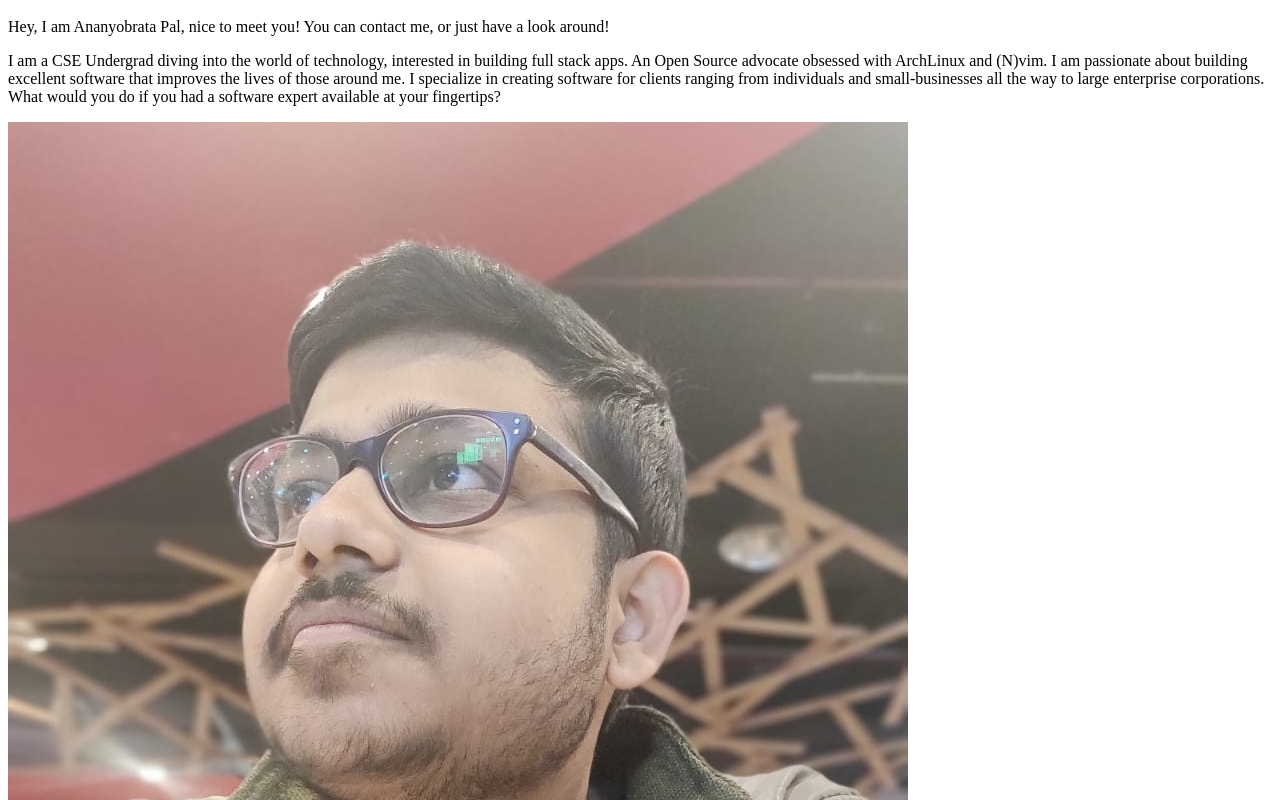
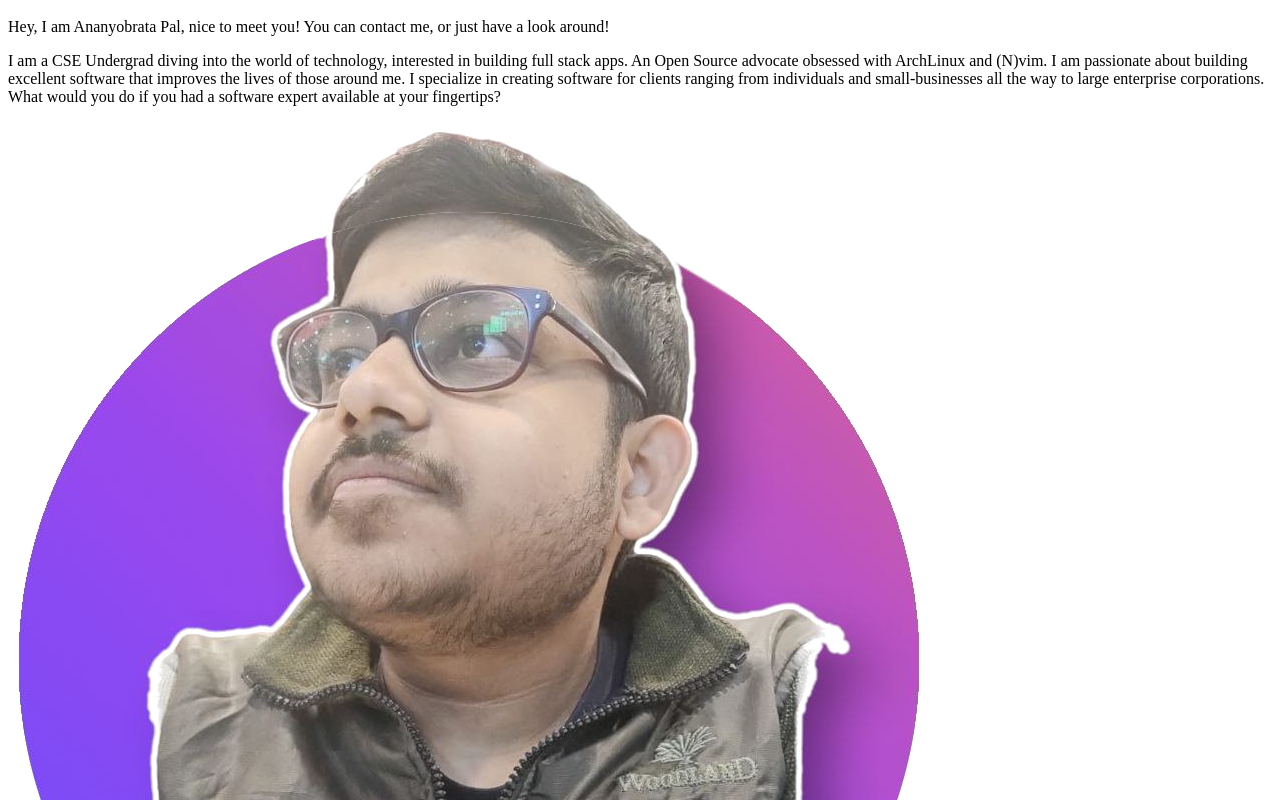
Before and after one commit to ananyo141/Portfolio, a React (Create React App) app: page / in a window 1280 px wide. Shown: the part 520-1320 px from the top of the page. Built offline with nearby package versions, Linux system fonts and the light colour scheme.

Commit message:
fix face, fix some layouts

```diff
--- a/src/components/About.jsx
+++ b/src/components/About.jsx
@@ -1,5 +1,5 @@
 import React from "react";
-import facePhoto from "../assets/face.jpeg";
+import facePhoto from "../assets/face.png";
 
 const About = () => {
   return (
@@ -26,11 +26,13 @@
           fingertips?
         </p>
       </div>
-      <img
-        src={facePhoto}
-        className="w-60 rounded-xl block mt-5 md:mt-12 mr-4 border-t-4 border-b-4"
-        alt="Image of Me"
-      />
+      <div className="bg-gray-400 rounded-full p-4 mt-5 md:mt-12 mr-4">
+        <img
+          src={facePhoto}
+          className="w-60 bg-white shadow-black shadow-2xl rounded-full"
+          alt="Image of Me"
+        />
+      </div>
     </div>
   );
 };
--- a/src/components/Projects.jsx
+++ b/src/components/Projects.jsx
@@ -5,7 +5,7 @@
     <div
       id="carouselExampleCrossfade"
       name="Projects"
-      className="carousel slide carousel-fade relative"
+      className="carousel w-1/2 slide relative"
       data-bs-ride="carousel"
     >
       <div className="carousel-indicators absolute right-0 bottom-0 left-0 flex justify-center p-0 mb-4">
--- a/src/components/Testimonials.jsx
+++ b/src/components/Testimonials.jsx
@@ -2,13 +2,19 @@
 
 const Testimonials = () => {
   return (
-    <section name="Testimonials" className="mb-20 text-gray-700">
+    <section
+      name="Testimonials"
+      className="flex flex-col items-center mb-20 text-gray-700"
+    >
+      <div className="w-fit lg:w-1/2">
         <div className="text-center md:max-w-xl lg:max-w-3xl mx-auto">
-        <h3 className="text-3xl font-bold mb-6 text-gray-800">Testimonials</h3>
+          <h3 className="text-3xl font-bold mb-6 text-gray-800">
+            Testimonials
+          </h3>
           <p className="mb-6 pb-2 md:mb-12 md:pb-0">
-          Lorem ipsum dolor sit amet, consectetur adipisicing elit. Fugit, error
-          amet numquam iure provident voluptate esse quasi, veritatis totam
-          voluptas nostrum quisquam eum porro a pariatur veniam.
+            Lorem ipsum dolor sit amet, consectetur adipisicing elit. Fugit,
+            error amet numquam iure provident voluptate esse quasi, veritatis
+            totam voluptas nostrum quisquam eum porro a pariatur veniam.
           </p>
         </div>
 
@@ -38,8 +44,8 @@
                       d="M464 256h-80v-64c0-35.3 28.7-64 64-64h8c13.3 0 24-10.7 24-24V56c0-13.3-10.7-24-24-24h-8c-88.4 0-160 71.6-160 160v240c0 26.5 21.5 48 48 48h128c26.5 0 48-21.5 48-48V304c0-26.5-21.5-48-48-48zm-288 0H96v-64c0-35.3 28.7-64 64-64h8c13.3 0 24-10.7 24-24V56c0-13.3-10.7-24-24-24h-8C71.6 32 0 103.6 0 192v240c0 26.5 21.5 48 48 48h128c26.5 0 48-21.5 48-48V304c0-26.5-21.5-48-48-48z"
                     ></path>
                   </svg>
-                Lorem ipsum dolor sit amet eos adipisci, consectetur adipisicing
-                elit.
+                  Lorem ipsum dolor sit amet eos adipisci, consectetur
+                  adipisicing elit.
                 </p>
               </div>
             </div>
@@ -107,6 +113,7 @@
             </div>
           </div>
         </div>
+      </div>
     </section>
   );
 };
```
Also changed, not shown: src/assets/face.jpeg (deleted), src/assets/face.png (added). Lines whose indentation alone changed are shown as unchanged.
